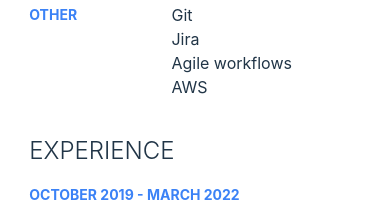
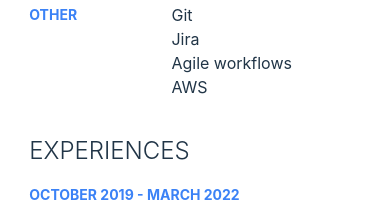
Before and after one commit to gtsotsos2/gtsotsos2.github.io, a React (Vite) app: page / in a window 390 px wide. Shown: the part 1180-1401 px from the top of the page. Built offline with nearby package versions, Linux system fonts and the light colour scheme.

Commit message:
clean up, convert to % and fr for more responsive layout

```diff
--- a/src/components/Experience/Experience.tsx
+++ b/src/components/Experience/Experience.tsx
@@ -4,7 +4,7 @@
 export const Experience = () => {
   return (
     <div className="mb-10">
-      <h3 className="title">Experience</h3>
+      <h3 className="title">Experiences</h3>
       {jobs.map((job, index: number) => (
         <Job {...job} key={index} />
       ))}
```
